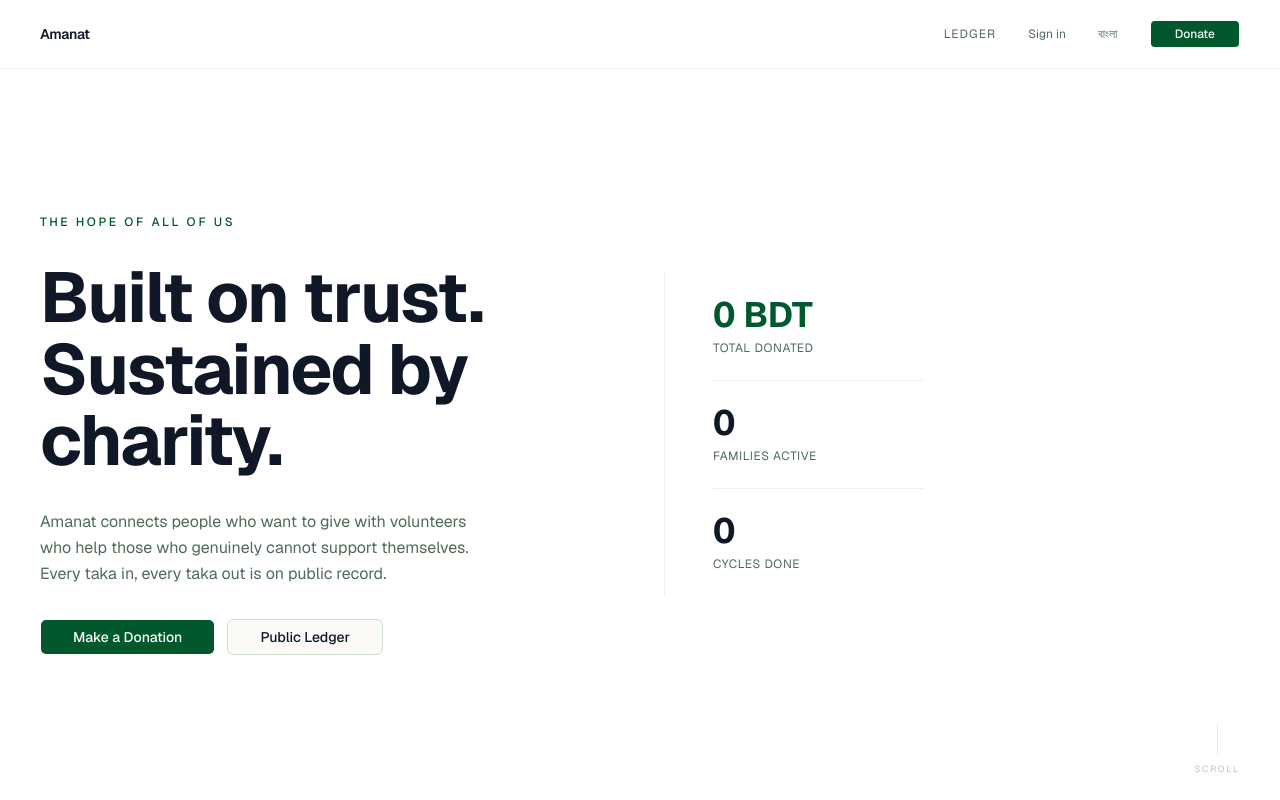
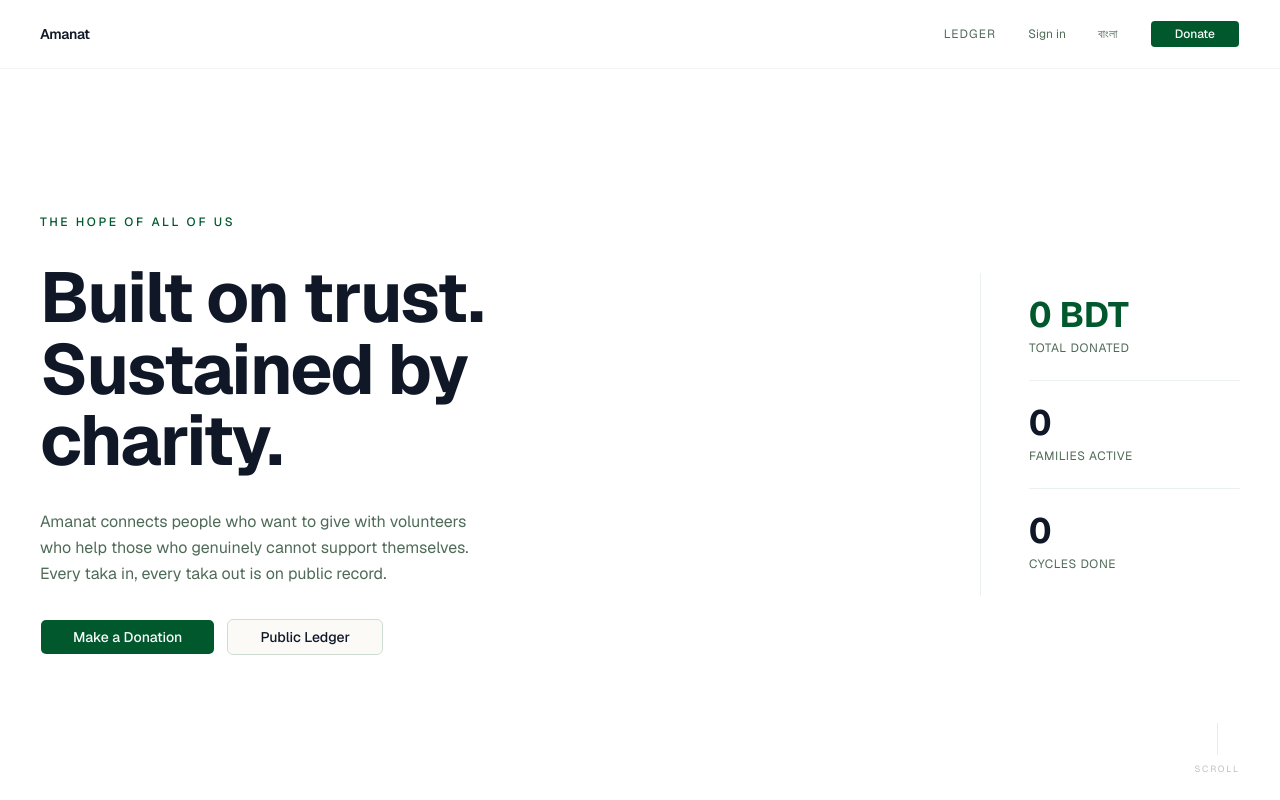
Before and after one commit to RAFSuNX/Amanat, a Next.js app: page / in a window 1280 px wide. Built offline with nearby package versions, Linux system fonts and the light colour scheme; no server answers; the database is empty.

Commit message:
Fix hero layout: justify-between pushes stats to far right edge

```diff
--- a/app/(public)/page.tsx
+++ b/app/(public)/page.tsx
@@ -64,11 +64,11 @@ export default async function LandingPage() {
           </div>
         </nav>
 
-        {/* Hero body — two columns: content left, hologram right */}
-        <div className="flex-1 flex items-center gap-12 px-10 py-12">
+        {/* Hero body — two columns: content left, stats right */}
+        <div className="flex-1 flex items-center justify-between gap-16 px-10 py-12 w-full">
 
           {/* Left: content */}
-          <div className="flex flex-col gap-8 flex-1 max-w-xl">
+          <div className="flex flex-col gap-8 max-w-xl">
             <p className="text-xs tracking-[0.22em] uppercase text-primary font-medium">
               {t.hero.eyebrow}
             </p>
```
